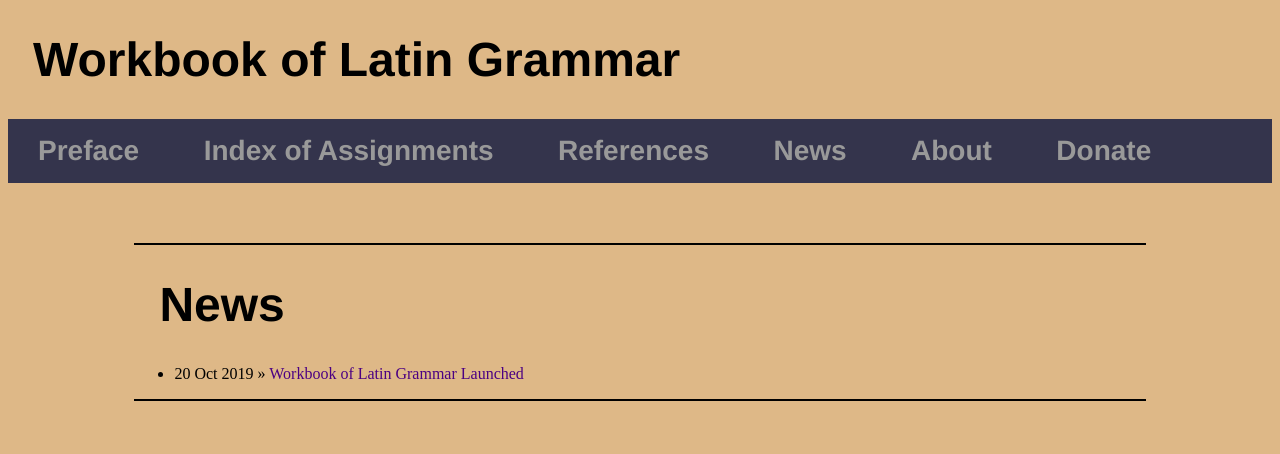
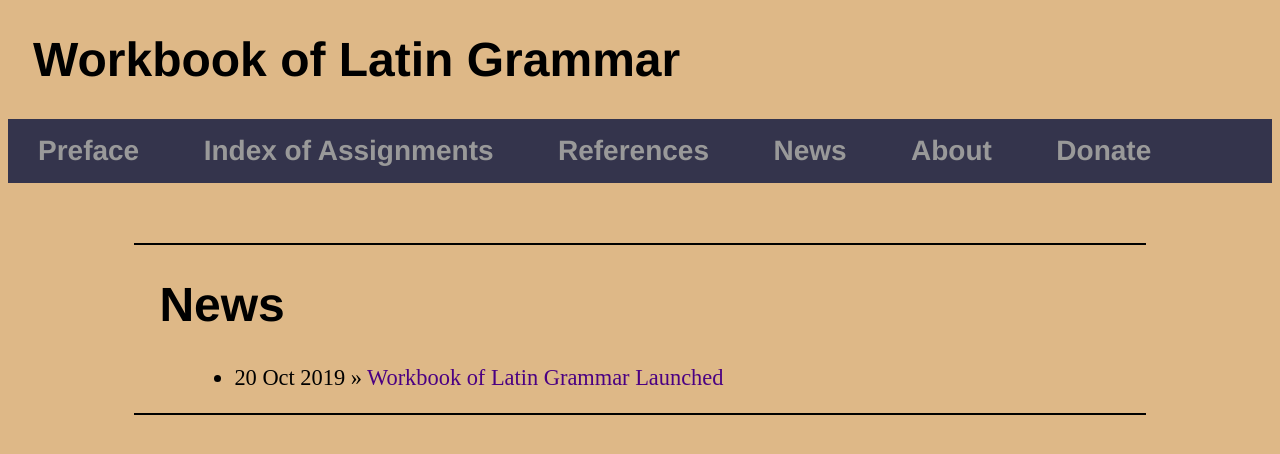
Before and after one commit to AlanCFleming82/AlanCFleming82.github.io, a Jekyll site: the page built from News.html, in a window 1280 px wide. Shown: the top 454 px of the page. Built offline with Jekyll 4.4.1, drawn with Linux system fonts in a browser that asks for light colours.

Commit message:
Update main.css

```diff
--- a/css/main.css
+++ b/css/main.css
@@ -45,7 +45,8 @@ ul.preface {
 	font-family: "Bookman", Serif;
 	padding: 0px 100px 0px;
 }
-ul.lists {
+
+ul.posts {
 	font-size: 1.4em;
 	font-family: "Bookman", Serif;
 	padding: 0px 100px 0px;
```
